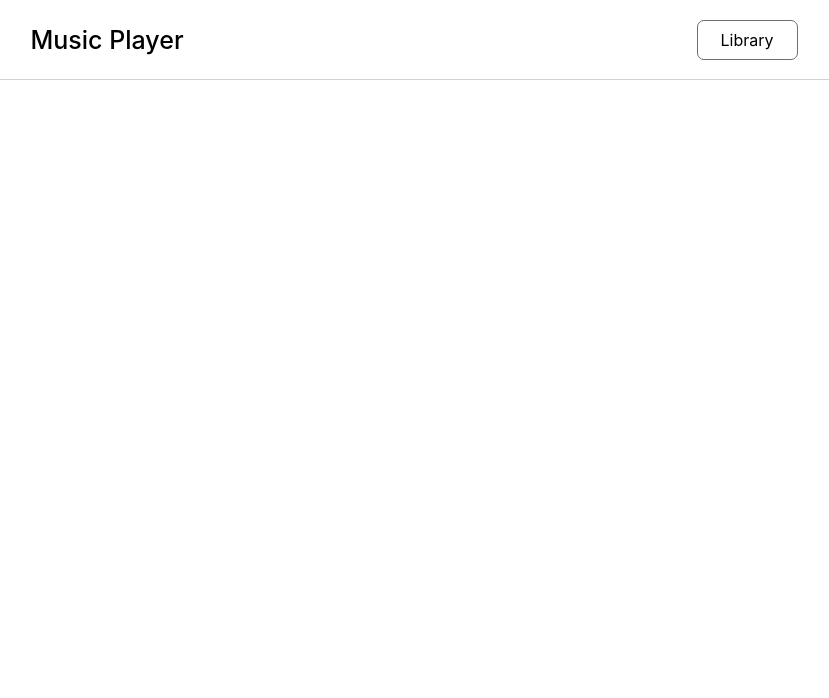
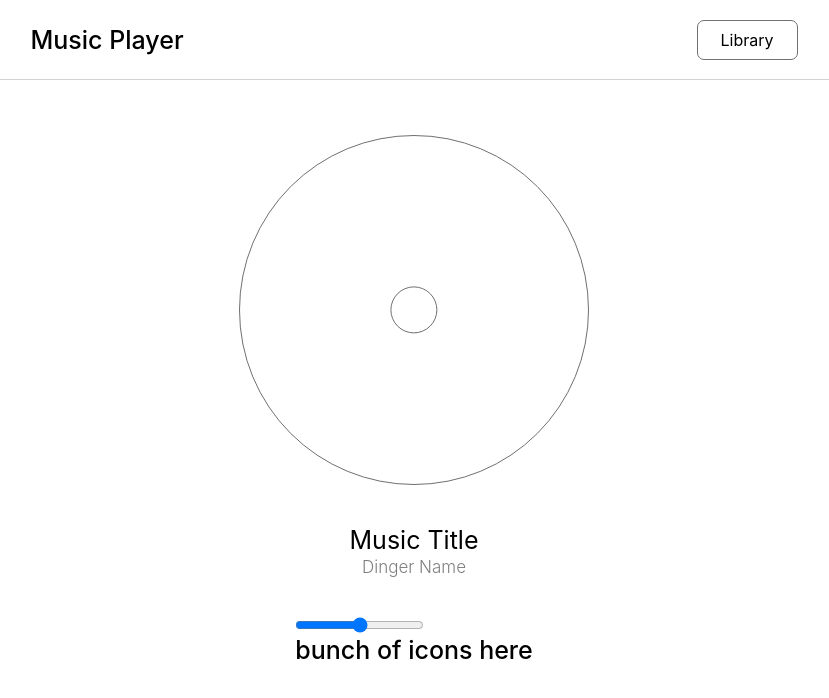
Before and after one commit to reza-sadeghzadeh/music-player, a React (Create React App) app: page / in a window 1280 px wide. Shown: the top 698 px of the page, without its empty margins (226-1055 px from the left). Built offline with nearby package versions, Linux system fonts and the light colour scheme.

Commit message:
main layout created.

```diff
--- a/src/App.css
+++ b/src/App.css
@@ -22,7 +22,17 @@ body {
   cursor: pointer;
   font-size: 1.5rem;
 }
+
 h1 {
   font-size: 2.5rem;
   font-weight: 500;
 }
+h2 {
+  font-size: 1.7rem;
+}
+
+.flex-center {
+  display: flex;
+  justify-content: center;
+  align-items: center;
+}
--- a/src/App.js
+++ b/src/App.js
@@ -1,10 +1,12 @@
 import "./App.css";
+import Main from "./components/Main";
 import Navbar from "./components/Navbar";
 
 function App() {
   return (
     <>
       <Navbar />
+      <Main />
     </>
   );
 }
--- /dev/null
+++ b/src/components/Main.jsx
@@ -0,0 +1,82 @@
+import React from "react";
+import styled from "styled-components";
+
+function Main() {
+  return (
+    <Div className="flex-center">
+      <div className="container flex-center">
+        <div className="container__cd"></div>
+        <div className="container__content flex-center">
+          <h1>Music Title</h1>
+          <h2>Dinger Name</h2>
+        </div>
+        <div className="container__controls">
+          <input type="range" name="controls-range" id="controls-range" />
+          <div className="container__controls__options">
+            <h1>bunch of icons here</h1>
+          </div>
+        </div>
+      </div>
+    </Div>
+  );
+}
+
+export default Main;
+
+const Div = styled.main`
+  width: 100vw;
+  height: calc(100vh - 80px);
+
+  .container {
+    width: 100%;
+    flex-direction: column;
+
+    @media screen and (min-width: 1500px) {
+      width: 1500px;
+    }
+
+    //first block
+    &__cd {
+      width: clamp(250px, 75%, 350px);
+      aspect-ratio: 1/1;
+      background: #fff;
+      border: 1px solid #707070;
+      border-radius: 50%;
+      position: relative;
+
+      ::after {
+        content: "";
+        transform: translate(-50%, -50%);
+        position: absolute;
+        width: 13%;
+        aspect-ratio: 1/1;
+        background: #fff;
+        border: 1px solid #707070;
+        border-radius: 50%;
+        top: 50%;
+        left: 50%;
+      }
+    }
+
+    //next block
+    &__content {
+      flex-direction: column;
+      margin-top: 4rem;
+
+      h1 {
+        font-weight: 400;
+        margin-bottom: 0.2rem;
+      }
+
+      h2 {
+        font-weight: 300;
+        opacity: 0.5;
+      }
+    }
+
+    //next block
+    &__controls {
+      margin: 4rem 0 8rem;
+    }
+  }
+`;
--- a/src/components/Navbar.jsx
+++ b/src/components/Navbar.jsx
@@ -3,8 +3,8 @@ import styled from "styled-components";
 
 function Navbar() {
   return (
-    <Nav>
-      <div className="content">
+    <Nav className="flex-center">
+      <div className="content flex-center">
         <h1>
           Music <span>P</span>layer
         </h1>
@@ -16,18 +16,13 @@ function Navbar() {
 
 export default Navbar;
 
-const Nav = styled.div`
-  display: flex;
-  justify-content: center;
-  align-items: center;
+const Nav = styled.nav`
   height: 80px;
   border-bottom: 1px solid #d2d2d2;
 
   .content {
-    display: flex;
     justify-content: space-around;
     width: 100%;
-    align-items: center;
 
     h1 {
       font-size: 2rem;
```
